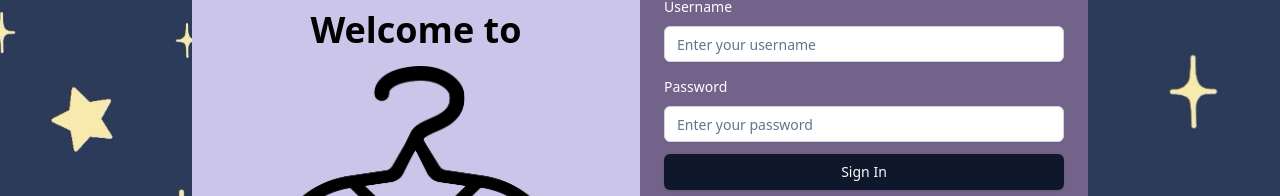
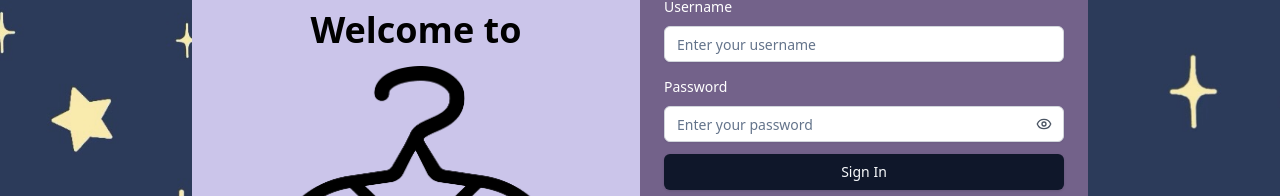
Before and after one commit to Tofu311/wardrobe-wizards, a React (Vite) app in the folder frontend/: page / in a window 1280 px wide. Shown: the part 236-432 px from the top of the page. Built offline with nearby package versions, Linux system fonts and the light colour scheme.

Commit message:
Made it so that users will see a popup notifiying them about their email verification upon registration AND users will be redirected back to the login page instead of signed into their closet

```diff
--- a/frontend/src/pages/LoginPage.tsx
+++ b/frontend/src/pages/LoginPage.tsx
@@ -11,6 +11,15 @@ import {
   FormLabel,
   FormMessage,
 } from "@/components/ui/form";
+import {
+  AlertDialog,
+  AlertDialogAction,
+  AlertDialogContent,
+  AlertDialogDescription,
+  AlertDialogFooter,
+  AlertDialogHeader,
+  AlertDialogTitle,
+} from "@/components/ui/alert-dialog";
 import { Input } from "@/components/ui/input";
 import { useNavigate } from "react-router-dom";
 import { Eye, EyeOff } from "lucide-react";
@@ -55,6 +64,7 @@ function LoginPage() {
   const [error, setError] = useState<string>("");
   const [isLogin, setIsLogin] = useState(true);
   const [showPassword, setShowPassword] = useState(false);
+  const [showVerificationAlert, setShowVerificationAlert] = useState(false);
 
   const navigate = useNavigate();
 
@@ -98,7 +108,7 @@ function LoginPage() {
         response.json().then((data) => {
           localStorage.setItem("token", data.token);
         });
-        navigate("/closet");
+        setShowVerificationAlert(true);
         console.log("User registered successfully.");
       } else {
         const data = await response.json();
@@ -159,6 +169,7 @@ function LoginPage() {
 
   useEffect(() => {
     form.reset(isLogin ? loginDefaults : signUpDefaults);
+    setShowPassword(false);
   }, [isLogin, form]);
 
   return (
@@ -278,7 +289,7 @@ function LoginPage() {
                       </FormItem>
                     )}
                   />
-                  <Button type="submit" className="w-[25%]">
+                  <Button type="submit" className="w-[25%] mt-4">
                     Sign Up
                   </Button>
                 </form>
@@ -352,12 +363,32 @@ function LoginPage() {
                       <FormItem>
                         <FormLabel className="text-white">Password</FormLabel>
                         <FormControl>
-                          <Input
-                            type="password"
-                            placeholder="Enter your password"
-                            className="bg-white text-black placeholder:text-gray-500"
-                            {...field}
-                          />
+                          <div className="relative">
+                            <Input
+                              type={showPassword ? "text" : "password"}
+                              placeholder="Enter your password"
+                              className="bg-white text-black placeholder:text-gray-500 pr-10"
+                              {...field}
+                            />
+                            <Button
+                              type="button"
+                              variant="ghost"
+                              size="sm"
+                              className="absolute right-0 top-0 h-full px-3 py-2 hover:bg-transparent text-gray-600"
+                              onClick={() => setShowPassword(!showPassword)}
+                            >
+                              {showPassword ? (
+                                <EyeOff className="h-4 w-4" />
+                              ) : (
+                                <Eye className="h-4 w-4" />
+                              )}
+                              <span className="sr-only">
+                                {showPassword
+                                  ? "Hide password"
+                                  : "Show password"}
+                              </span>
+                            </Button>
+                          </div>
                         </FormControl>
                         <FormMessage />
                       </FormItem>
@@ -387,6 +418,32 @@ function LoginPage() {
           </>
         )}
       </div>
+
+      <AlertDialog
+        open={showVerificationAlert}
+        onOpenChange={setShowVerificationAlert}
+      >
+        <AlertDialogContent>
+          <AlertDialogHeader>
+            <AlertDialogTitle>Verification Email Sent</AlertDialogTitle>
+            <AlertDialogDescription>
+              A verification email has been sent to your email address. Please
+              check your inbox and follow the instructions to verify your
+              account.
+            </AlertDialogDescription>
+          </AlertDialogHeader>
+          <AlertDialogFooter>
+            <AlertDialogAction
+              onClick={() => {
+                setShowVerificationAlert(false);
+                setIsLogin(true);
+              }}
+            >
+              OK
+            </AlertDialogAction>
+          </AlertDialogFooter>
+        </AlertDialogContent>
+      </AlertDialog>
     </div>
   );
 }
```
